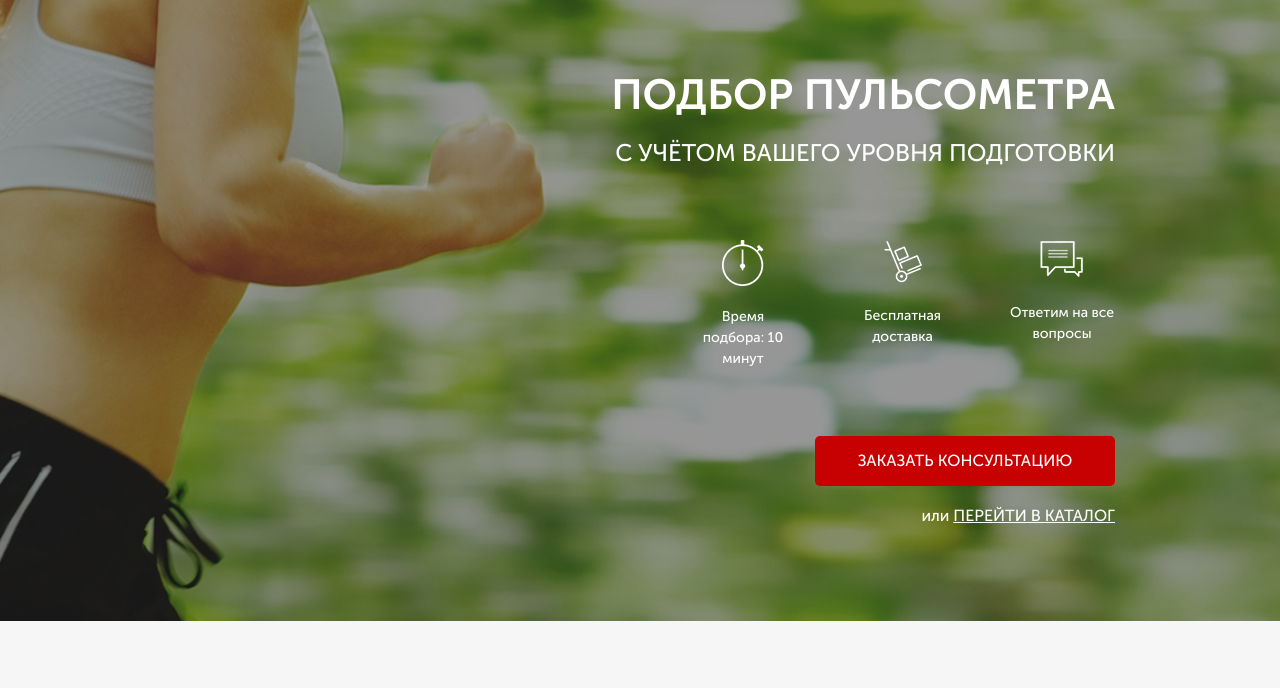
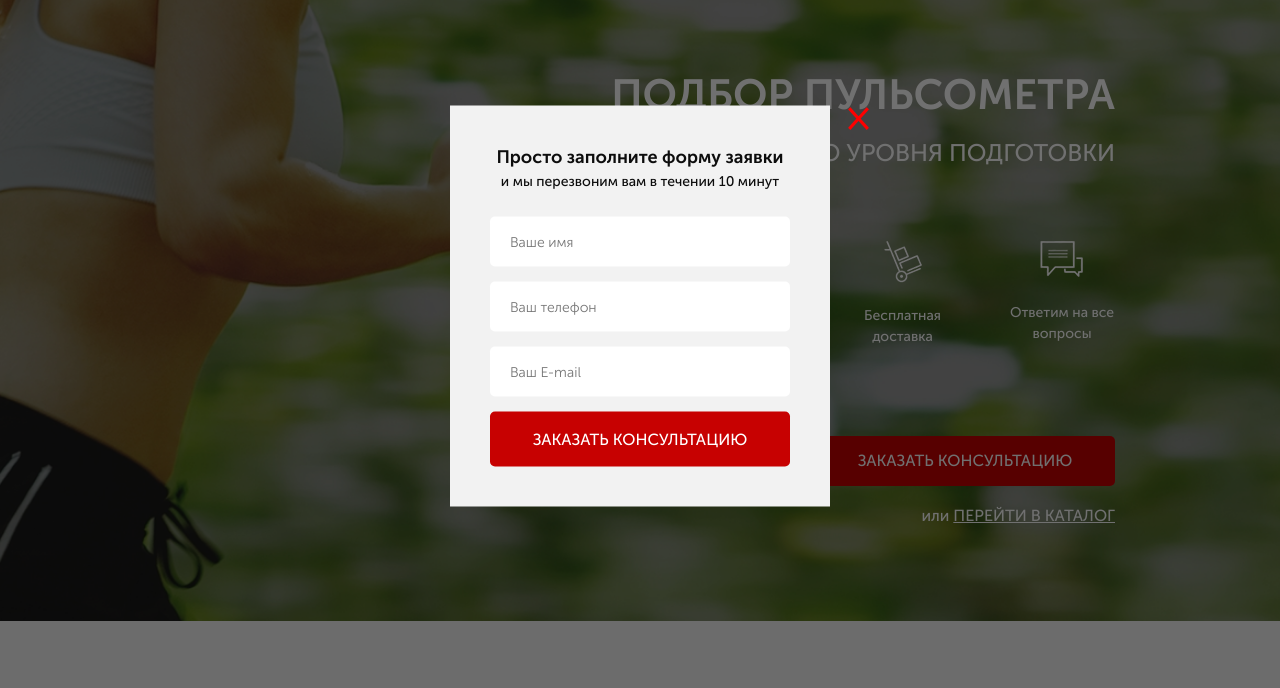
Before and after one commit to RomanDeriabin/pulse_proj, a website: page src/index.html in a window 1280 px wide. Both pictures are taken after a click on the button "ЗАКАЗАТЬ ЗВОНОК". Shown: the part 94-782 px from the top of the page. Drawn offline with nearby package versions, Linux system fonts and the light colour scheme; files whose address does not match are found by name.

Commit message:
3-59 modal window

```diff
--- a/src/index.html
+++ b/src/index.html
@@ -25,7 +25,7 @@
                 </div>
                 <div class="header__contacts">
                     <a href="tel+74999228974" class="header__phone">+7 (499) 922-89-74</a>
-                    <button class="button">заказать звонок</button>
+                    <button data-modal="consultation" class="button">заказать звонок</button>
                 </div>
             </header>
             <div class="promo__wrapper">
@@ -37,7 +37,7 @@
                     </div>
                     <div class="promo__icon"><img src="icons/answer_icon.png" alt="faq">Ответим на все вопросы</div>
                 </div>
-                <button class="button button_main">заказать кОНСУЛЬТАЦИЮ</button>
+                <button data-modal="consultation" class="button button_main">заказать кОНСУЛЬТАЦИЮ</button>
                 <div class="promo__link">или <a href="">ПЕРЕЙТИ В КАТАЛОГ</a></div>
             </div>
         </div>
@@ -160,7 +160,7 @@
                     <div class="catalog-item__wrapper">
                         <div class="catalog-item__content catalog-item__content_active">
                             <img src="img/pulsometr.png" alt="pilsometr" class="catalog-item__img">
-                            <div class="catalog-item__subtitle">Пульсометр Polar FT1</div>
+                            <div class="catalog-item__subtitle">Пульсометр Polar FT2</div>
                             <div class="catalog-item__descr">Для первых шагов в тренировках, основанных на сердечном ритме</div>
                             <a href="" class="catalog-item__link">ПОДРОБНЕЕ</a>
                         </div>
@@ -185,7 +185,7 @@
                     <div class="catalog-item__wrapper">
                         <div class="catalog-item__content catalog-item__content_active">
                             <img src="img/pulsometr.png" alt="pilsometr" class="catalog-item__img">
-                            <div class="catalog-item__subtitle">Пульсометр Polar FT1</div>
+                            <div class="catalog-item__subtitle">Пульсометр Polar FT3</div>
                             <div class="catalog-item__descr">Для первых шагов в тренировках, основанных на сердечном ритме</div>
                             <a href="" class="catalog-item__link">ПОДРОБНЕЕ</a>
                         </div>
@@ -392,6 +392,37 @@
         </div>
     </footer>
 
+    <div class="overlay">
+        <div class="modal" id="consultation">
+            <div class="modal__close">&times;</div>
+            <div class="modal__subtitle">Просто заполните форму заявки
+            </div>
+            <div class="modal__descr">и мы перезвоним вам в течении 10 минут</div>
+            <form action="#" class="feed-form feed-form_mt25">
+                <input name="name" required type="text" placeholder="Ваше имя">
+                <input name="phone" required type="number" placeholder="Ваш телефон">
+                <input name="email" required type="email" placeholder="Ваш E-mail">
+                <button class="button button_submit">Заказать консультацию</button>
+            </form>
+        </div>
+        <div class="modal" id="order">
+            <div class="modal__close">&times;</div>
+            <div class="modal__subtitle">Ваш заказ:</div>
+            <div class="modal__descr">Пульсометр Polar FT1</div>
+            <form action="#" class="feed-form feed-form_mt25">
+                <input name="name" required type="text" placeholder="Ваше имя">
+                <input name="phone" required type="number" placeholder="Ваш телефон">
+                <input name="email" required type="email" placeholder="Ваш E-mail">
+                <button class="button button_submit">Купить</button>
+            </form>
+        </div>
+        <div class="modal modal_mini" id="thanks">
+            <div class="modal__close">&times;</div>
+            <div class="modal__subtitle">Спасибо за вашу заявку!</div>
+            <div class="modal__descr">Наш менеджер свяжется с вами в ближайшее время!</div>
+        </div>
+    </div>
+
     <script type="text/javascript" src="https://code.jquery.com/jquery-1.11.0.min.js"></script>
     <script type="text/javascript" src="https://code.jquery.com/jquery-migrate-1.2.1.min.js"></script>
     <script type="text/javascript" src="js/slick.min.js"></script>
--- a/src/js/script.js
+++ b/src/js/script.js
@@ -23,4 +23,19 @@
 
     toggleSlide('.catalog-item__back');
     toggleSlide('.catalog-item__link');
+
+    // Modal window
+
+    $('[data-modal=consultation]').on('click', function() {
+        $('.overlay, #consultation').fadeIn('fast');
+    });
+    $('.modal__close').on('click', function() {
+        $('.overlay, #consultation, #tnanks, #order').fadeOut();
+    });
+    $('.button_mini').each(function(i) {
+        $(this).on('click', function() {
+            $('#order .modal__descr').text($('.catalog-item__subtitle').eq(i).text());
+            $('.overlay, #order').fadeIn('fast');
+        });
+    });
 });
--- a/src/sass/blocks/_forms.scss
+++ b/src/sass/blocks/_forms.scss
@@ -18,4 +18,7 @@
             margin-bottom: 15px;
         }
     }
+    &_mt25 {
+        margin-top: 25px;
+    }
 }
--- /dev/null
+++ b/src/sass/blocks/_modal.scss
@@ -0,0 +1,49 @@
+.overlay {
+    display: none;
+    position: fixed;
+    width: 100%;
+    height: 100%;
+    top: 0;
+    background-color: rgba($color: #000000, $alpha: 0.56)
+}
+
+.modal {
+    position: absolute;
+    top: 50%;
+    left: 50%;
+    transform: translate(-50%, -50%);
+    width: 380px;
+    min-height: 400px;
+    background-color: #f2f2f2;
+    padding: 38px 40px 40px 40px;
+    &__close {
+        position: absolute;
+        top: 0;
+        right: -40px;
+        font-size: 40px;
+        line-height: 21px;
+        color: red;
+        cursor: pointer;
+    }
+    &__subtitle {
+        color: #0d0d0d;
+        font-size: 18px;
+        font-weight: 700;
+        text-align: center;
+    }
+    &__descr {
+        color: #0d0d0d;
+        font-size: 14px;
+        font-weight: 500;
+        text-align: center;
+    }
+    &_mini {
+        min-height: 140px;
+    }
+}
+
+#consultation,
+#order,
+#thanks {
+    display: none;
+}
--- a/src/sass/style.scss
+++ b/src/sass/style.scss
@@ -20,3 +20,4 @@
 @import 'blocks/catalog';
 @import 'blocks/reviews';
 @import 'blocks/footer';
+@import 'blocks/modal';
```
Also changed, not shown: src/css/style.min.css.
